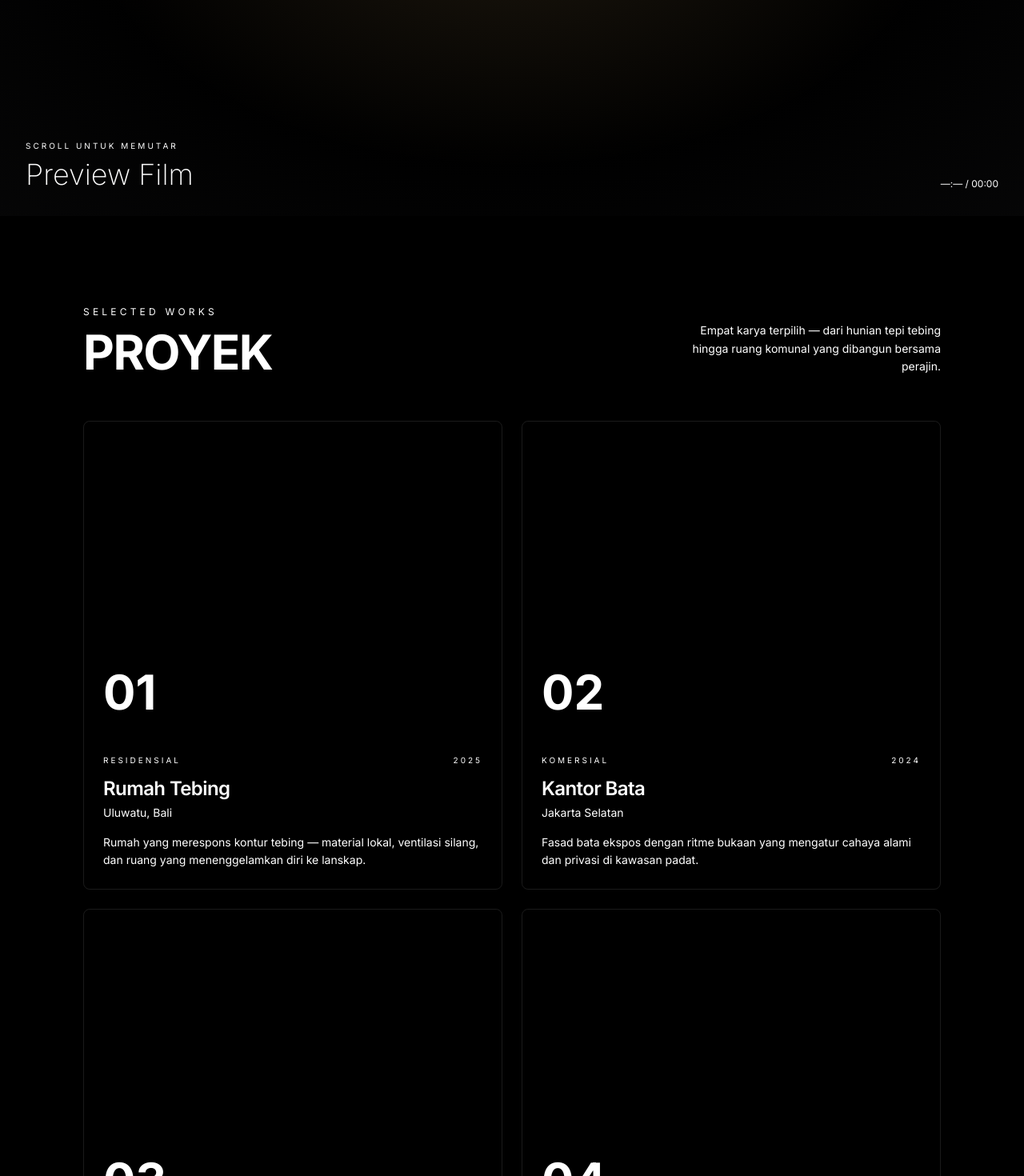
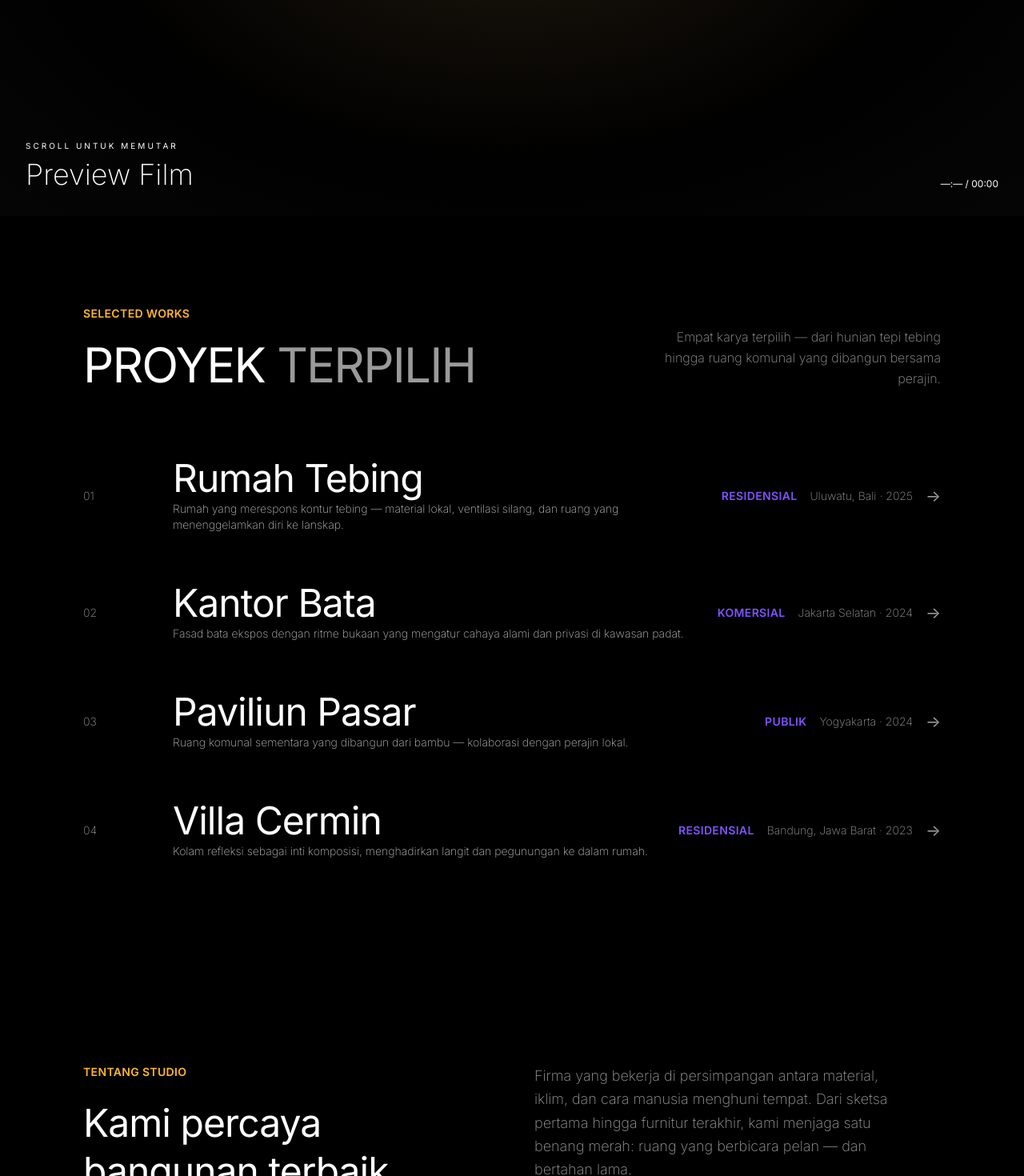
Before and after one commit to madhi525/architecture-firm-portofolio, a React (Vite) app: page / in a window 1280 px wide. Shown: the part 1330-2800 px from the top of the page at 80% size. Built offline with nearby package versions, Linux system fonts and the light colour scheme.

Commit message:
feat: restyle proyek, tentang & footer tipografis tanpa kartu

```diff
--- a/src/components/About.jsx
+++ b/src/components/About.jsx
@@ -13,9 +13,10 @@ export default function About() {
     () => {
       gsap.fromTo(
         '[data-about]',
-        { opacity: 0 },
+        { opacity: 0, y: 24 },
         {
           opacity: 1,
+          y: 0,
           stagger: 0.1,
           duration: 0.8,
           ease: 'power2.out',
@@ -27,57 +28,60 @@ export default function About() {
   )
 
   return (
-    <section
-      id="tentang"
-      ref={scope}
-      className="border-y border-white/10 bg-ink-900/40 py-28"
-    >
-      <div className="mx-auto max-w-6xl px-6 md:px-10">
+    <section id="tentang" ref={scope} className="mx-auto max-w-6xl px-6 py-28 md:px-10">
+      <div className="grid gap-14 md:grid-cols-2">
+        <div>
           <p
             data-about
-          className="mb-6 font-mono text-xs tracking-[0.35em] text-accent uppercase"
+            className="mb-6 text-sm font-semibold tracking-[0.025em] text-saffron-spark uppercase"
           >
             Tentang Studio
           </p>
-
           <h2
             data-about
-          className="max-w-3xl text-3xl leading-snug font-bold tracking-tight md:text-5xl"
+            className="text-3xl leading-tight font-normal tracking-[-0.02em] md:text-5xl"
           >
             Kami percaya bangunan terbaik adalah yang{' '}
-          <span className="text-paper/40">merespons tempat</span>, bukan
+            <span className="text-ash-gray">merespons tempat</span>, bukan
             sekadar berdiri di atasnya.
           </h2>
+        </div>
 
-        <div className="mt-16 grid gap-12 md:grid-cols-3">
-          <div data-about>
-            <h3 className="mb-4 font-mono text-xs tracking-[0.3em] text-paper/50 uppercase">
+        <div className="flex flex-col justify-end">
+          <p
+            data-about
+            className="max-w-md text-lg leading-relaxed font-extralight text-ash-gray"
+          >
+            Firma yang bekerja di persimpangan antara material, iklim, dan
+            cara manusia menghuni tempat. Dari sketsa pertama hingga
+            furnitur terakhir, kami menjaga satu benang merah: ruang yang
+            berbicara pelan — dan bertahan lama.
+          </p>
+
+          <div data-about className="mt-14">
+            <h3 className="mb-5 text-sm font-semibold tracking-[0.025em] text-ash-gray uppercase">
               Layanan
             </h3>
-            <ul className="space-y-3">
+            <ul className="grid grid-cols-2 gap-x-8 gap-y-3">
               {services.map((service) => (
                 <li
                   key={service}
-                  className="flex items-center gap-3 text-lg font-light"
+                  className="flex items-center gap-3 text-lg font-extralight"
                 >
-                  <span className="h-1.5 w-1.5 rounded-full bg-accent" />
+                  <span className="h-1.5 w-1.5 rotate-45 bg-electric-iris" />
                   {service}
                 </li>
               ))}
             </ul>
           </div>
 
-          <div data-about className="md:col-span-2">
-            <h3 className="mb-4 font-mono text-xs tracking-[0.3em] text-paper/50 uppercase">
-              Angka
-            </h3>
-            <div className="grid grid-cols-3 gap-6">
+          <div data-about className="mt-14 grid grid-cols-3 gap-6">
             {stats.map((stat) => (
-                <div key={stat.label} className="border-l border-white/10 pl-4">
-                  <p className="text-4xl font-bold text-accent md:text-5xl">
+              <div key={stat.label}>
+                <p className="text-4xl font-normal text-saffron-spark md:text-5xl">
                   {stat.value}
                 </p>
-                  <p className="mt-2 font-mono text-[10px] tracking-widest text-paper/50 uppercase">
+                <p className="mt-2 text-xs font-light tracking-[0.1em] text-ash-gray uppercase">
                   {stat.label}
                 </p>
               </div>
@@ -85,7 +89,6 @@ export default function About() {
           </div>
         </div>
       </div>
-      </div>
     </section>
   )
 }
--- a/src/components/Footer.jsx
+++ b/src/components/Footer.jsx
@@ -5,7 +5,8 @@ import { ScrollTrigger } from 'gsap/ScrollTrigger'
 
 gsap.registerPlugin(useGSAP, ScrollTrigger)
 
-const marqueeText = 'Arsitektur · Interior · Masterplan · Konsultasi · '
+const marqueeText =
+  'Arsitektur · Interior · Perabotan · Masterplan · Konsultasi · '
 
 export default function Footer() {
   const scope = useRef(null)
@@ -29,8 +30,8 @@ export default function Footer() {
 
   return (
     <footer ref={scope} id="kontak" className="overflow-hidden">
-      <div className="border-y border-white/10 bg-ink-900/60 py-4">
-        <div className="flex w-max animate-marquee gap-8 whitespace-nowrap font-mono text-xs tracking-[0.3em] text-paper/40 uppercase">
+      <div className="py-4">
+        <div className="flex w-max animate-marquee gap-8 whitespace-nowrap text-xs font-light tracking-[0.3em] text-ash-gray uppercase">
           <span>{marqueeText.repeat(4)}</span>
           <span>{marqueeText.repeat(4)}</span>
         </div>
@@ -39,39 +40,56 @@ export default function Footer() {
       <div className="mx-auto max-w-6xl px-6 py-24 md:px-10">
         <div data-footer className="grid gap-12 md:grid-cols-2">
           <div>
-            <p className="font-mono text-xs tracking-[0.3em] text-accent uppercase">
+            <p className="text-sm font-semibold tracking-[0.025em] text-saffron-spark uppercase">
               Mulai Percakapan
             </p>
-            <h2 className="mt-4 text-5xl font-bold tracking-tight uppercase md:text-7xl">
+            <h2 className="mt-4 text-5xl font-normal tracking-[-0.03em] uppercase md:text-7xl">
               Punya
               <br />
-              <span className="text-paper/40">Lahan?</span>
+              <span className="text-ash-gray">Lahan?</span>
             </h2>
           </div>
 
-          <div className="flex flex-col justify-end gap-6">
+          <div className="flex flex-col justify-end gap-8">
+            <div className="flex flex-wrap items-center gap-x-8 gap-y-4">
               <a
                 href="mailto:studio@firmaars.example"
-              className="group text-xl font-light underline-offset-8 transition-colors hover:text-accent hover:underline md:text-2xl"
+                className="rounded-[24px] bg-electric-iris px-7 py-3 text-sm font-semibold tracking-[0.025em] text-white uppercase transition-opacity hover:opacity-80"
               >
-              studio@firmaars.example
-              <span className="ml-3 inline-block transition-transform duration-300 group-hover:translate-x-2">
+                Mulai Proyek Desain
+              </a>
+              <a
+                href="#koleksi"
+                className="group text-sm font-semibold tracking-[0.025em] text-ash-gray uppercase transition-colors hover:text-bone-white"
+              >
+                Lihat Koleksi Perabotan
+                <span className="ml-2 inline-block transition-transform group-hover:translate-x-1">
                   →
                 </span>
               </a>
-            <div className="flex flex-wrap gap-4 font-mono text-[10px] tracking-widest text-paper/50 uppercase">
+            </div>
+            <div className="flex flex-wrap gap-x-4 text-xs font-light tracking-[0.1em] text-ash-gray uppercase">
               <span>Jakarta</span>
               <span>·</span>
               <span>Bali</span>
               <span>·</span>
               <span>Yogyakarta</span>
             </div>
+            <a
+              href="mailto:studio@firmaars.example"
+              className="w-fit text-xl font-extralight text-bone-white underline-offset-8 transition-colors hover:text-saffron-spark hover:underline md:text-2xl"
+            >
+              studio@firmaars.example
+              <span className="ml-3 inline-block transition-transform group-hover:translate-x-2">
+                →
+              </span>
+            </a>
           </div>
         </div>
 
         <div
           data-footer
-          className="mt-20 flex flex-col items-center justify-between gap-4 border-t border-white/10 pt-8 font-mono text-[10px] tracking-widest text-paper/40 uppercase md:flex-row"
+          className="mt-20 flex flex-col items-center justify-between gap-4 text-xs font-light tracking-[0.1em] text-ash-gray uppercase md:flex-row"
         >
           <span>© {new Date().getFullYear()} Firma Ars</span>
           <span>Dibangun dengan React · GSAP · Tailwind</span>
--- a/src/components/Projects.jsx
+++ b/src/components/Projects.jsx
@@ -13,12 +13,12 @@ export default function Projects() {
     () => {
       gsap.fromTo(
         '[data-project]',
-        { y: 48, opacity: 0 },
+        { y: 40, opacity: 0 },
         {
           y: 0,
           opacity: 1,
           duration: 0.9,
-          stagger: 0.12,
+          stagger: 0.1,
           ease: 'power3.out',
           scrollTrigger: {
             trigger: scope.current,
@@ -33,51 +33,51 @@ export default function Projects() {
 
   return (
     <section id="proyek" ref={scope} className="mx-auto max-w-6xl px-6 py-28 md:px-10">
-      <div className="mb-14 flex items-end justify-between">
+      <div className="mb-14 grid items-end gap-8 md:grid-cols-2">
         <div>
-          <p className="mb-3 font-mono text-xs tracking-[0.35em] text-accent uppercase">
+          <p className="mb-6 text-sm font-semibold tracking-[0.025em] text-saffron-spark uppercase">
             Selected Works
           </p>
-          <h2 className="text-4xl font-bold tracking-tight uppercase md:text-6xl">
-            Proyek
+          <h2 className="text-4xl font-normal tracking-[-0.03em] uppercase md:text-6xl">
+            Proyek <span className="text-ash-gray">Terpilih</span>
           </h2>
         </div>
-        <p className="hidden max-w-xs text-right text-sm leading-relaxed text-paper/50 md:block">
+        <p className="max-w-sm justify-self-end text-base leading-relaxed font-extralight text-ash-gray md:text-right">
           Empat karya terpilih — dari hunian tepi tebing hingga ruang
           komunal yang dibangun bersama perajin.
         </p>
       </div>
 
-      <div className="grid gap-6 md:grid-cols-2">
+      <ul>
         {projects.map((project) => (
-          <article
+          <li
             key={project.id}
             data-project
-            className="group relative overflow-hidden rounded-lg border border-white/10 bg-ink-900"
+            className="group grid cursor-pointer grid-cols-[3.5rem_1fr_auto] items-center gap-4 py-8 md:grid-cols-[6rem_1fr_auto_auto_auto]"
           >
-            <div className="aspect-[4/3] overflow-hidden">
-              <div className="flex h-full w-full items-end bg-gradient-to-br from-ink-800 via-ink-900 to-ink-950 p-6 transition-transform duration-700 ease-out group-hover:scale-[1.03]">
-                <span className="font-mono text-6xl font-bold text-paper/10 transition-colors duration-500 group-hover:text-accent/30">
-                  {project.id}
-                </span>
-              </div>
-            </div>
-            <div className="p-6">
-              <div className="flex items-center justify-between font-mono text-[10px] tracking-[0.3em] text-paper/50 uppercase">
-                <span>{project.category}</span>
-                <span>{project.year}</span>
-              </div>
-              <h3 className="mt-3 text-2xl font-semibold tracking-tight">
+            <span className="text-sm font-extralight text-ash-gray">
+              {project.id}
+            </span>
+            <div>
+              <h3 className="text-3xl font-normal tracking-[-0.02em] transition-colors group-hover:text-saffron-spark md:text-5xl">
                 {project.title}
               </h3>
-              <p className="mt-1 text-sm text-paper/50">{project.location}</p>
-              <p className="mt-4 text-sm leading-relaxed text-paper/60">
+              <p className="mt-1 text-sm font-extralight text-silver-mist">
                 {project.description}
               </p>
             </div>
-          </article>
+            <span className="hidden text-sm font-semibold tracking-[0.025em] text-electric-iris uppercase md:block">
+              {project.category}
+            </span>
+            <span className="hidden text-sm font-extralight text-ash-gray md:block">
+              {project.location} · {project.year}
+            </span>
+            <span className="text-xl text-ash-gray transition-all group-hover:translate-x-1.5 group-hover:text-bone-white">
+              →
+            </span>
+          </li>
         ))}
-      </div>
+      </ul>
     </section>
   )
 }
--- a/src/data/projects.js
+++ b/src/data/projects.js
@@ -40,6 +40,7 @@ export const projects = [
 export const services = [
   'Arsitektur',
   'Interior',
+  'Perabotan',
   'Masterplan',
   'Konsultasi',
 ]
```
Lines whose indentation alone changed are shown as unchanged.
